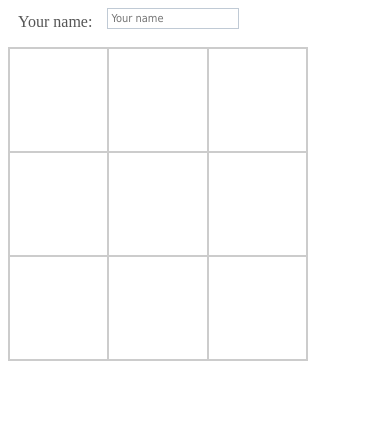
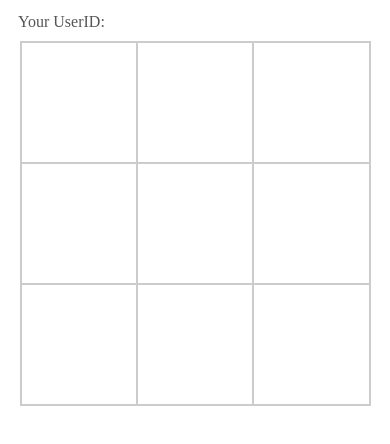
Before and after one commit to filkovsp/XOGameWeb, a plain HTML site: page index.html in a window 390 px wide. Drawn offline with Linux system fonts and the light colour scheme.

Commit message:
Add files via upload

```diff
--- a/index.html
+++ b/index.html
@@ -2,21 +2,22 @@
 <html>
 <head>
 	<meta charset="utf-8" />
-    <title>Websockets</title>
+    <title>XO Game</title>
 	<!-- <link rel="stylesheet" href="style.css" type="text/css" media="screen" /> -->
 	<link rel="stylesheet" href="style.css" type="text/css" media="screen" />
 </head>
 	<body>
-		<div>
-			<div class="label">Your name: </div>
-			<!-- <button id="btn">Send "Hello"</button> -->
-			<input type="text" name="playerName" value="" id="playerName" placeholder="Your name">
+		<div id="userid">
+			<div class="label">
+				Your UserID: <span id="uid"></span>
+			</div>
+			<!-- <input type="text" name="playerName" value="" id="playerName" placeholder="Your name"> -->
 			<input type="hidden" name="playerId" value="" id="playerId">
 			<input type="hidden" name="sign" value="" id="sign">
 			<input type="hidden" name="color" value="" id="color">
 		</div>
 		<br>
-		<div>
+		<div style="margin-top: 15px;">
 			<table id="matrix" cellspacing="0" cellpaddin="0">
 
 				<tr>
--- a/style.css
+++ b/style.css
@@ -21,6 +21,7 @@
 .label {
     color: #555;
     text-align: right;
+    /* font-weight: bold; */
     width: auto;
     float: left;
     clear: both;
@@ -33,3 +34,22 @@ input[type="text"] {
     font-size: 11px;
     padding: 3px;
 }
+
+
+@media screen and (max-width: 1000px) {
+    #matrix {
+        margin: auto;
+        width: 90vmin;
+        height: 90vmin;
+        border: 1px solid #cccccc;
+    }
+
+    #matrix td {
+        width: 30vmin;
+        height: 30vmin;
+        border: 1px solid #cccccc;
+        text-align: center;
+        vertical-align: center;
+        font: 25vmin Sans, consolas;
+    }
+}
--- a/xows.js
+++ b/xows.js
@@ -1,6 +1,18 @@
 // var sock = new WebSocket("ws://websockets.localhost:8001");
-var sock = new WebSocket("ws://192.168.1.90:8001");
+
+// var sock = new WebSocket("ws://78.147.176.84:8001");
+var sock = new WebSocket("ws://" + location.host + ":8001");
 var nowTurn = null;
+
+/*
+	ws-heartbeat:
+	https://www.npmjs.com/package/ws-heartbeat
+*/
+// const heartbeat = require('ws-heartbeat/client');
+// heartbeat.setWsHeartbeat(ws, '{"kind":"ping"}', {
+//     pingTimeout: 60000, // 60 seconds
+//     pingInterval: 25000, // 25 seconds
+// });
 
 sock.onopen = function (event) {
     console.log(event);
@@ -20,6 +32,8 @@ sock.onmessage = function (event) {
             document.getElementById("playerId").value = response.playerId;
             document.getElementById("sign").value = response.sign;
             document.getElementById("color").value = response.color;
+
+            document.getElementById("uid").innerHTML = response.playerId;
         }
 
         if (response.sender == "server" & !isNaN(response.nowTurn)) {
@@ -50,11 +64,12 @@ sock.onmessage = function (event) {
 };
 
 function playerClick(arg) {
-    //document.querySelector("#playerName").
-    var playerName = document.getElementById("playerName").value;
+    // document.querySelector("#playerName").
+    // var playerName = document.getElementById("playerName").value;
     var playerId = document.getElementById("playerId").value;
 
     if(playerId !== "undefined" & playerId != '') {
+
         if (sock.readyState == 1 & playerId == nowTurn) {
             // alert(sock.readyState);
             // sock.send(playerId + "|" + arg);
@@ -78,7 +93,7 @@ function playerClick(arg) {
             console.log("make sure you are connected and it's your turn now!");
         }
     } else {
-        alert("Fill in your Name please!");
+        console.log("you are not signed in!");
     }
 
 
```
